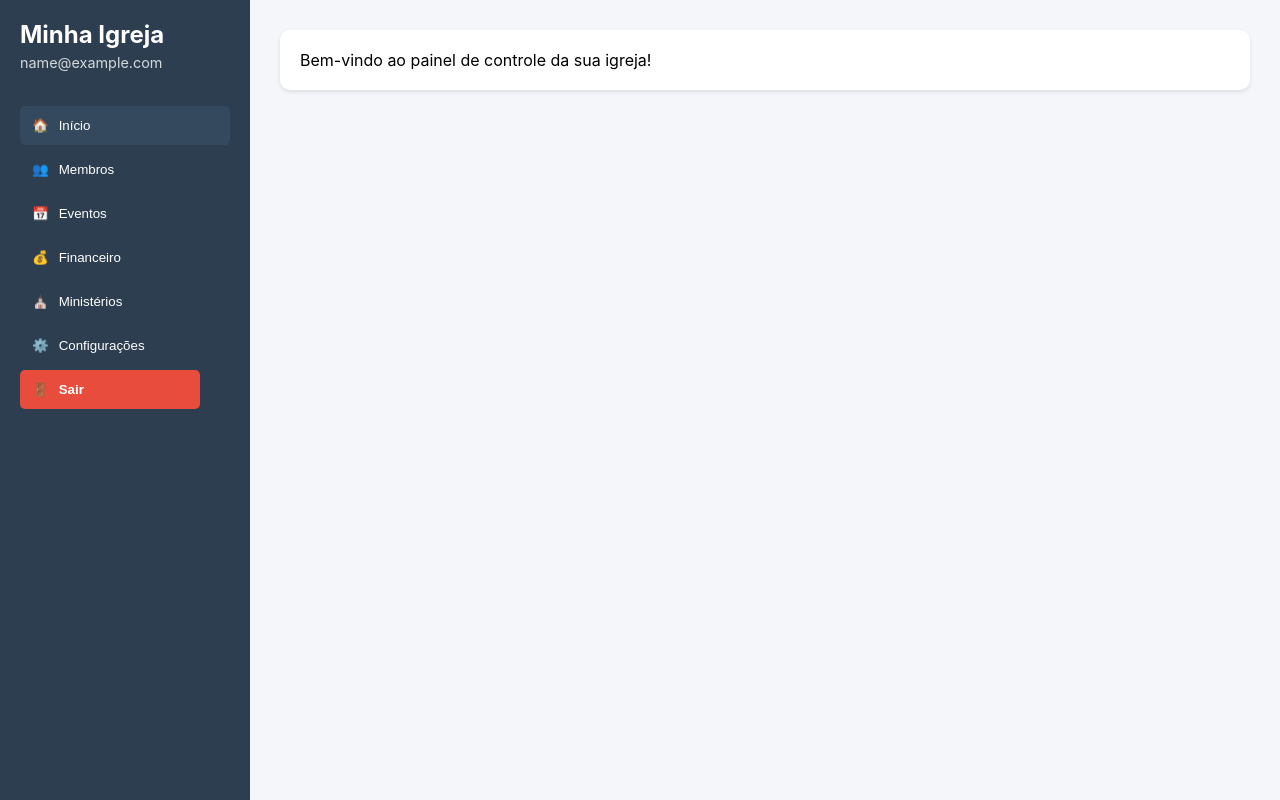
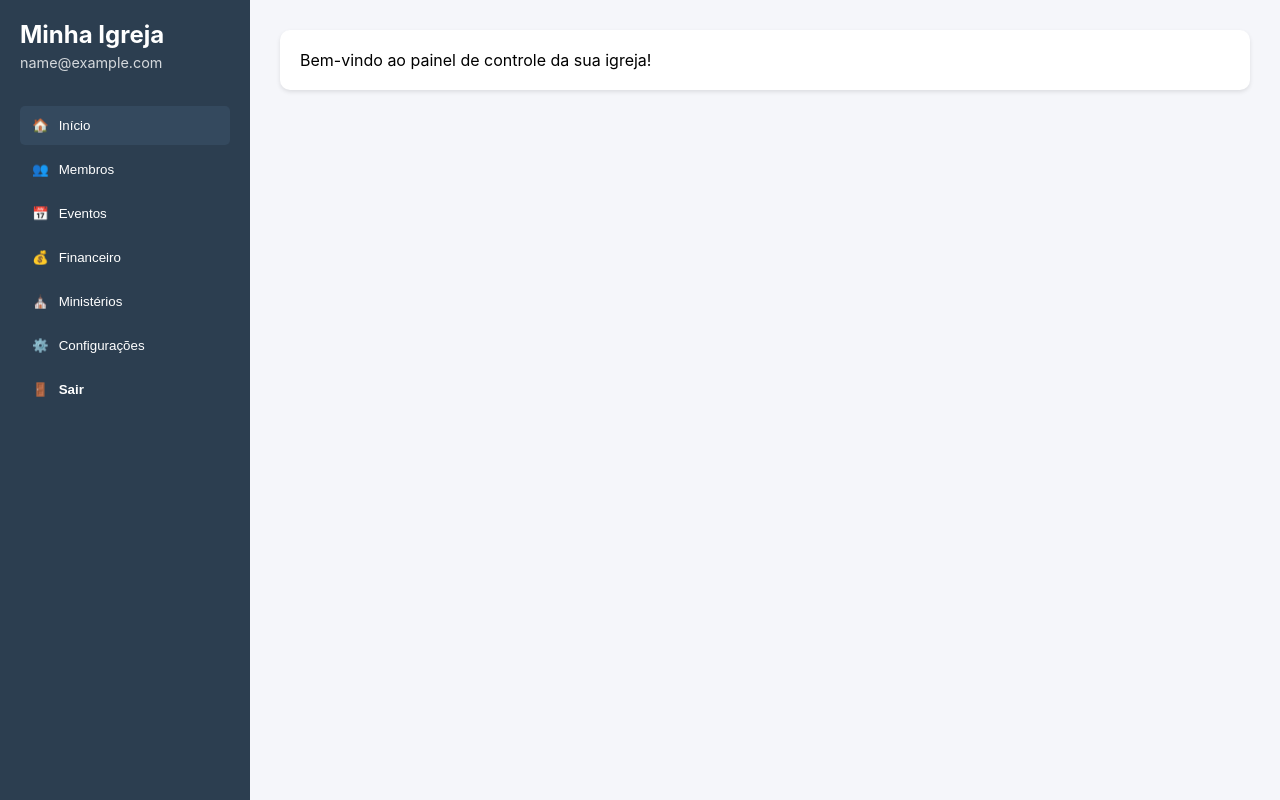
Before and after one commit to projectehyer/MinhaIgrejaWebReact, a React (Create React App) app: page /dashboard in a window 1280 px wide. Built offline with nearby package versions, Linux system fonts and the light colour scheme; sample sign-in values are in the browser's storage; the HTML template or start-up script is replaced by a standard one.

Commit message:
Mudando a cor do botão de sair

```diff
--- a/src/Dashboard.jsx
+++ b/src/Dashboard.jsx
@@ -73,7 +73,7 @@ const Dashboard = () => {
         maxWidth: item.isLogout ? '180px' : 'none',
         padding: '12px',
         margin: '5px 0',
-        backgroundColor: item.isLogout ? '#e74c3c' : (activeMenu === item.id ? '#34495e' : 'transparent'),
+        backgroundColor: activeMenu === item.id ? '#34495e' : 'transparent',
         border: 'none',
         borderRadius: '5px',
         color: 'white',
```
